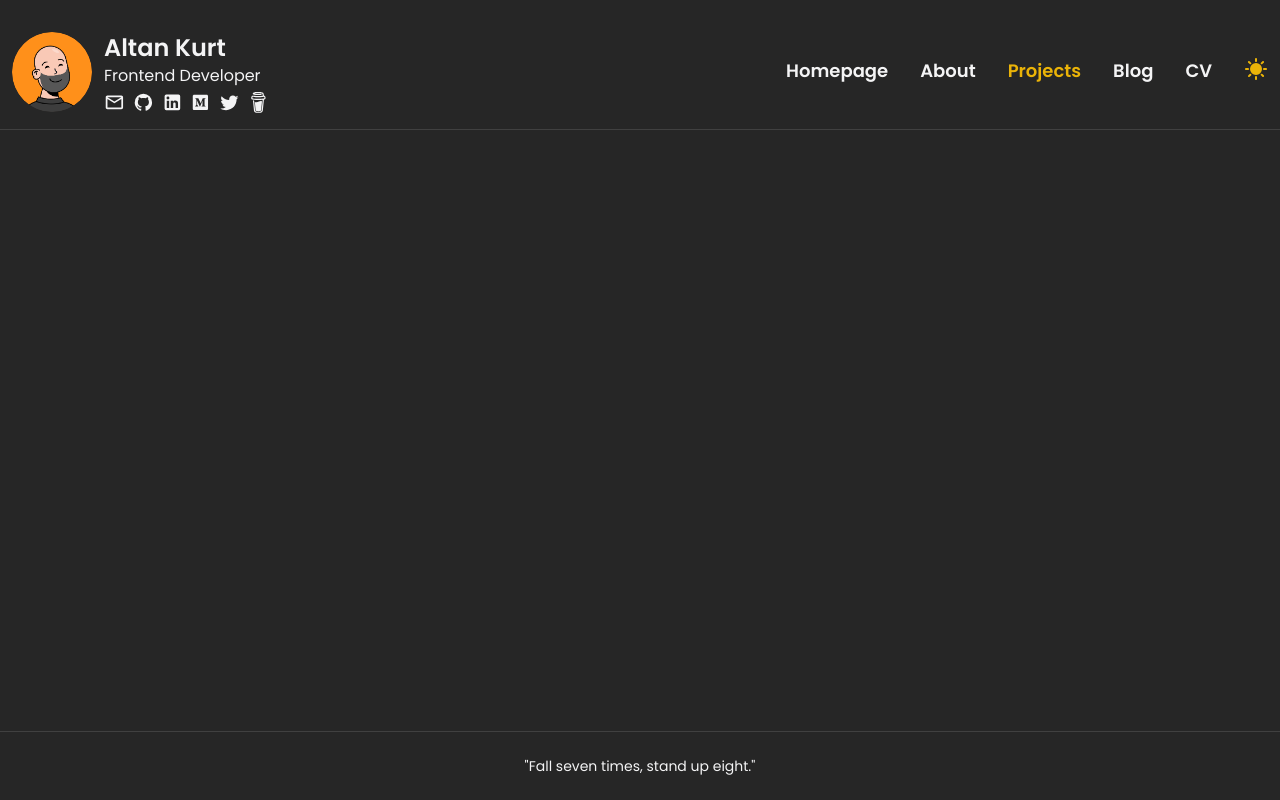
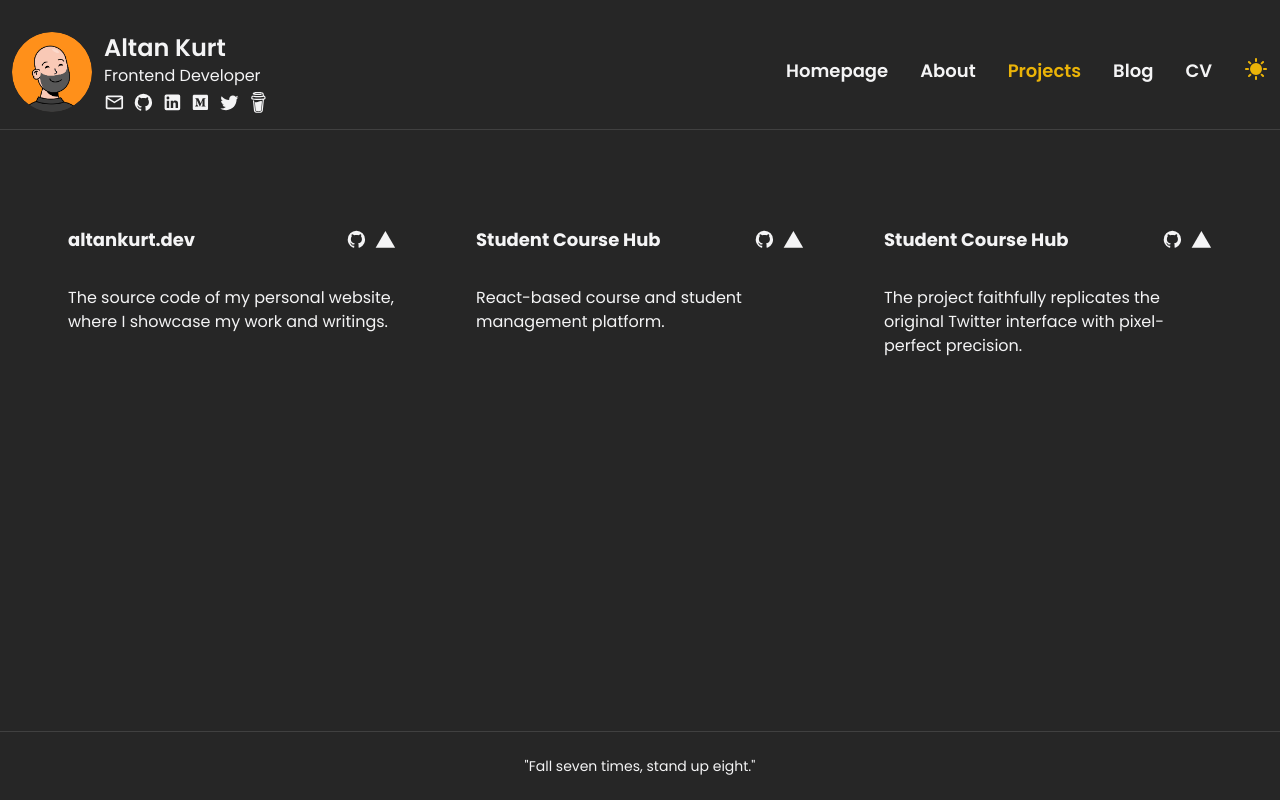
Before and after one commit to altankurt/altankurt.com, a Next.js app: page /projects in a window 1280 px wide. Built offline with nearby package versions, Linux system fonts and the light colour scheme.

Commit message:
feat: Create Project Cards with Titles, Descriptions and Links

```diff
--- a/src/pages/projects/index.js
+++ b/src/pages/projects/index.js
@@ -7,7 +7,34 @@
 
   return (
     <section className="max-w-[85rem] px-4 py-10 sm:px-6 lg:px-8 lg:py-14 mx-auto">
-      <ol className="grid lg:grid-cols-3 gap-10"></ol>
+      <ol className="grid lg:grid-cols-3 gap-10">
+        {projects.map((project) => (
+          <li key={project.id} className="flex flex-col group rounded-xl">
+            <div className="p-4 md:p-5">
+              <div className="flex flex-rol justify-between items-center">
+                <h3 className="text-lg font-bold text-color">
+                  {project.title}
+                </h3>
+                <div className="flex flex-rol gap-2">
+                  {project.links.map((link) => (
+                    <a
+                      key={link.id}
+                      aria-label={`Link to ${project.title}`}
+                      href={link.link}
+                      rel="noopener noreferrer"
+                      target="_blank"
+                      className="cursor-pointer"
+                    >
+                      {link.id === 1 ? <Github /> : <Vercel />}
+                    </a>
+                  ))}
+                </div>
+              </div>
+              <p className="mt-8 text-color">{project.description}</p>
+            </div>
+          </li>
+        ))}
+      </ol>
     </section>
   );
 }
```
